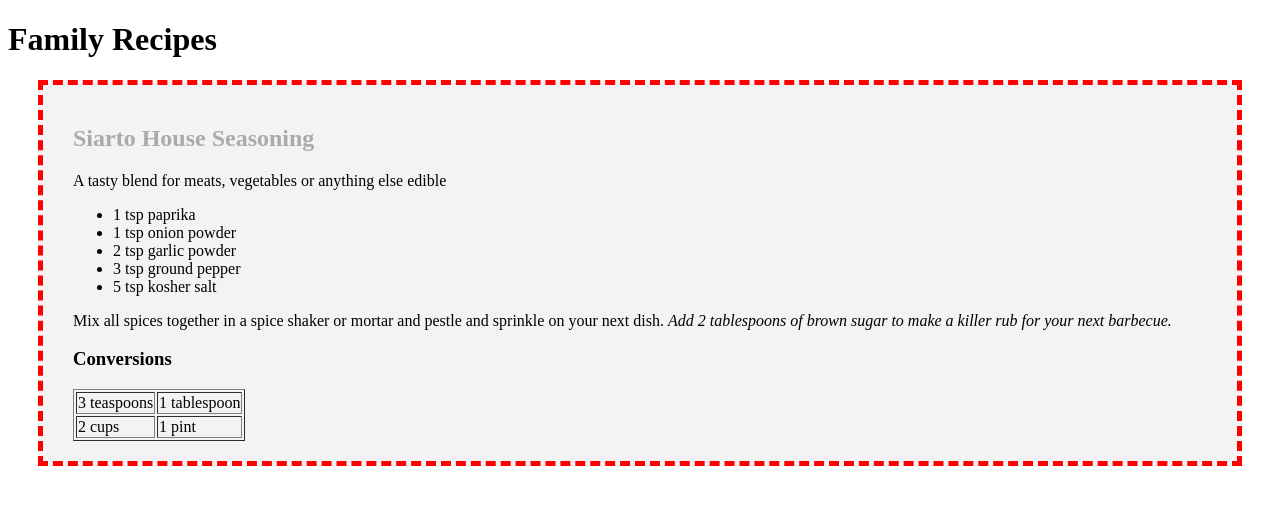
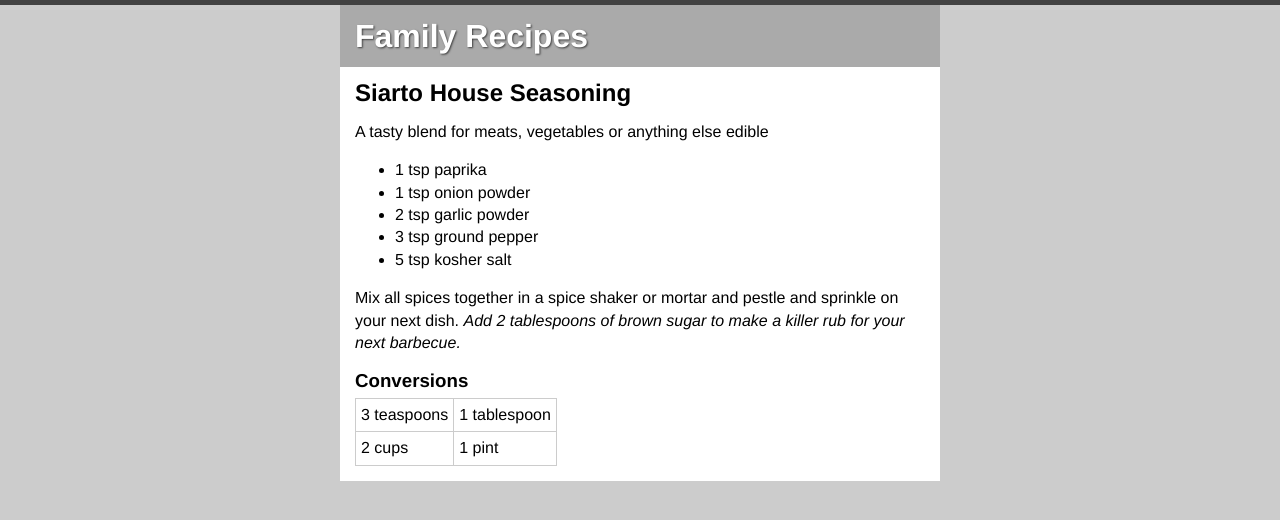
Before and after one commit to JoeReeder/TC349, a plain HTML site: page Week4/recipes.html in a window 1280 px wide. Drawn offline with Linux system fonts and the light colour scheme.

Commit message:
Finished Recipes and added picutres for sketchnotes

```diff
--- a/Week4/recipes.css
+++ b/Week4/recipes.css
@@ -1,14 +1,41 @@
 body{
-	background: #fff;
+	background: #ccc;
+	border-top: 5px solid #424242;
+	margin: 0;
+	font-family: "Helvetica", sans-serif;
+	line-height: 1.4em;
 }
 
-.r-title{
-	color: #aaa;
+h1, h2, h3 {
+	margin: 0;
+}
+
+h1{
+	padding: 20px 15px;
+	background: #aaa;
+	color: #fff;
+	text-shadow: 1px 1px 2px #424242;
+}
+
+h3{
+	margin-bottom: 5px;
+}
+
+.container{
+	background: #fff;
+	width: 600px;
+	margin: 0 auto;
 }
 
 #recipes {
-	border: 5px dashed red;
-	padding: 20px 30px 20px 30px;
-	margin: 20px 30px 20px 30px;
-	background: #f3f3f3;
+	padding: 15px;
 }
+
+table, tr, td {
+	border: 1px solid #ccc;
+	border-collapse: collapse;
+}
+
+table td{
+	padding: 5px;
+}
--- a/Week4/recipes.html
+++ b/Week4/recipes.html
@@ -6,6 +6,7 @@
 	<link rel="stylesheet" href="recipes.css" type="text/css" media="screen">
 </head>
 <body>
+	<div class="container">
 	<h1>Family Recipes</h1>
 	<section id="recipes">
 		<article>
@@ -20,7 +21,7 @@
 			</ul>
 			<p>Mix all spices together in a spice shaker or mortar and pestle and sprinkle on your next dish. <em>Add 2 tablespoons of brown sugar to make a killer rub for your next barbecue.</em></p>
 			<h3>Conversions</h3>
-			<table border="1">
+			<table border="0">
 				<tr>
 					<td>3 teaspoons</td>
 					<td>1 tablespoon</td>
@@ -32,5 +33,6 @@
 			</table>
 		</article>
 	</section>
+</div>
 </body>
 </html>
```
Also changed, not shown: Week4/Pictures/Photo Sep 29, 4 37 09 PM.jpg (added), Week4/Pictures/Photo Sep 29, 4 37 18 PM.jpg (added), Week4/Pictures/Photo Sep 29, 4 37 28 PM.jpg (added), Week4/Pictures/Photo Sep 29, 4 37 34 PM.jpg (added).
